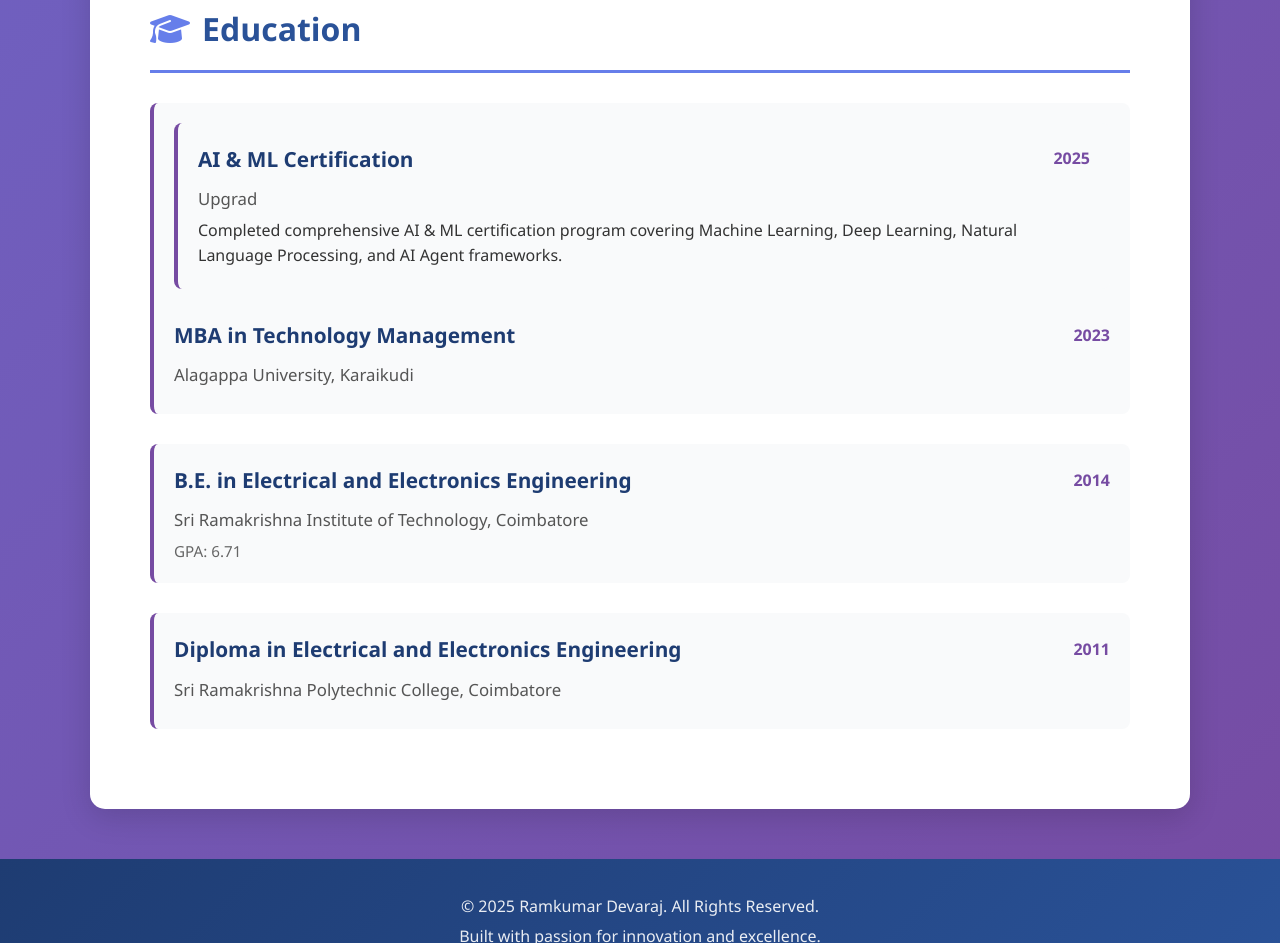
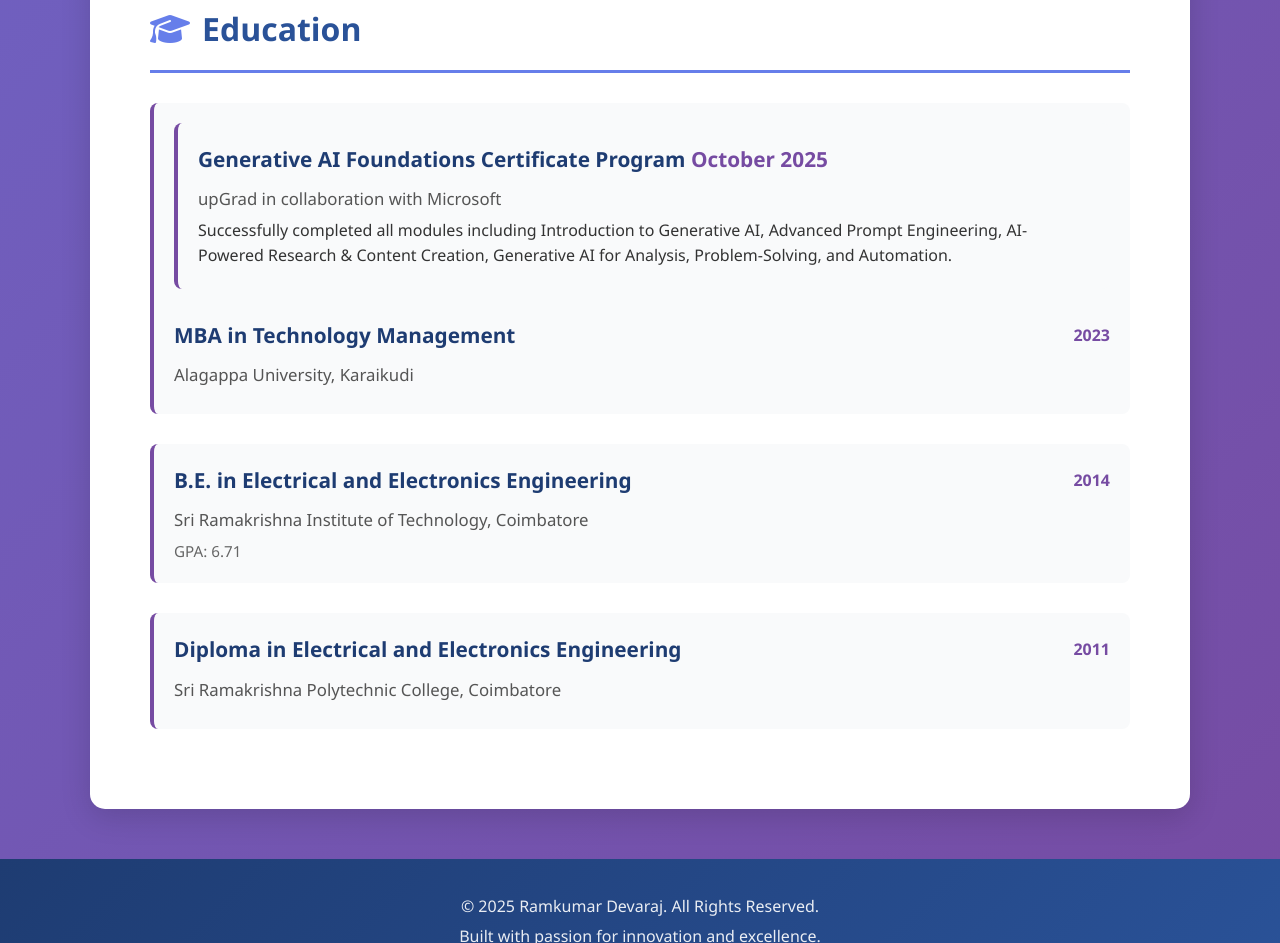
Before and after one commit to ramkumardevaraj11/portfolio, a plain HTML site: page index.html in a window 1280 px wide. Shown: the part 3465-4408 px from the top of the page. Drawn offline with Linux system fonts and the light colour scheme.

Commit message:
Update certification with accurate upGrad Generative AI details

```diff
--- a/index.html
+++ b/index.html
@@ -157,11 +157,11 @@
 
                             <div class="edu-item">
                 <div class="edu-header">
-                    <h3>AI & ML Certification</h3>
-                    <span class="year">2025</span>
+                    <h3>Generative AI Foundations Certificate Program
+                    <span class="year">October 2025</span>
                 </div>
-                <p class="institution">Upgrad</p>
-                <p class="description">Completed comprehensive AI & ML certification program covering Machine Learning, Deep Learning, Natural Language Processing, and AI Agent frameworks.</p>
+                <p class="institution">upGrad in collaboration with Microsoft</p>
+                <p class="description">Successfully completed all modules including Introduction to Generative AI, Advanced Prompt Engineering, AI-Powered Research & Content Creation, Generative AI for Analysis, Problem-Solving, and Automation.
             </div>
                 <div class="edu-header">
                     <h3>MBA in Technology Management</h3>
```
